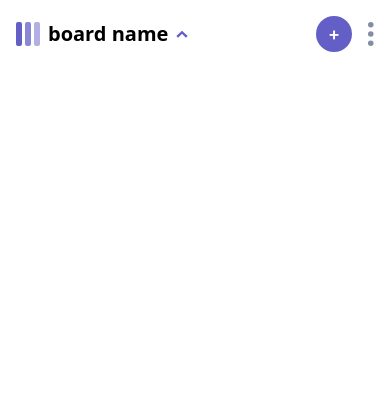
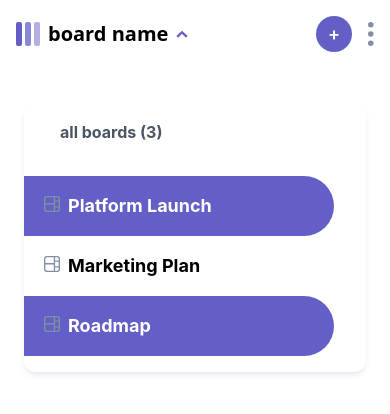
Before and after one commit to adam1508042001/task-management-project, a React (Vite) app in the folder task-management-project/: page / in a window 390 px wide. Both pictures are taken after a click on the picture 182 px from the left and 33 px from the top of the page. Shown: the top 414 px of the page. Built offline with nearby package versions, Linux system fonts and the light colour scheme.

Commit message:
affichage de boards sur drop down  done

```diff
--- a/task-management-project/src/components/Header.jsx
+++ b/task-management-project/src/components/Header.jsx
@@ -3,6 +3,7 @@
 import iconDown from "../assets/icon-chevron-down.svg";
 import iconUp from "../assets/icon-chevron-up.svg";
 import elipsis from "../assets/icon-vertical-ellipsis.svg";
+import HeaderDropdown from '../components/HeaderDropdown';
 
 function Header() {
 
@@ -61,8 +62,7 @@
 
             </header >
 
-
-
+            {openDropdown && <HeaderDropdown setOpenDropdown={setOpenDropdown}/>}
 
 
 
--- /dev/null
+++ b/task-management-project/src/components/HeaderDropdown.jsx
@@ -0,0 +1,70 @@
+
+import React from 'react'
+import { useDispatch, useSelector } from "react-redux";
+import boardIcon from "../assets/icon-board.svg";
+
+
+
+function HeaderDropdown({setOpenDropdown}) {
+
+const boards = useSelector((state) => state.boards)
+console.log('boards = ' , boards);
+
+
+
+  return (
+
+    <div   className=" py-10 px-6 absolute  left-0 right-0 bottom-[-100vh] top-16 dropdown ">
+
+        {/* Drop down module  */}
+        <div
+        className=" bg-white dark:bg-[#2b2c37] shadow-md shadow-[#364e7e1a]  w-full   py-4 rounded-xl"
+        onClick={(e) => {
+            if (e.target !== e.currentTarget) {
+                return
+
+            }
+            setOpenDropdown(false)
+         }}
+        >
+             <h3
+            className=" dark:text-gray-300 text-gray-600 font-bold mx-9 mb-8  "
+            >
+                all boards ({boards?.length})
+            </h3>
+
+
+
+            <div className=" dropdown-board  ">
+            {boards.map((board, index) => (
+            <div
+              className={` flex items-baseline space-x-2 px-5 py-4  ${
+                board.isActive &&
+                " bg-[#635fc7] rounded-r-full text-white mr-8 "
+              } `}
+              key={index}
+              onClick={() => {
+                dispatch(boardsSlice.actions.setBoardActive({ index }));
+              }}
+            >
+              <img src={boardIcon} className="  filter-white  h-4 " />{" "}
+              <p className=" text-lg font-bold  ">{board.name}</p>
+            </div>
+          ))}
+
+
+
+
+            </div>
+
+        </div>
+    </div>
+
+
+  )
+
+
+
+}
+
+export default HeaderDropdown
--- a/task-management-project/src/data/data.json
+++ b/task-management-project/src/data/data.json
@@ -2,7 +2,7 @@
   "boards": [
     {
       "name": "Platform Launch",
-      "isActive" : false,
+      "isActive" : true,
       "columns": [
         {
           "name": "Todo",
@@ -378,7 +378,7 @@
     },
     {
       "name": "Roadmap",
-      "isActive" : false,
+      "isActive" : true,
       "columns": [
         {
           "name": "Now",
```
Also changed, not shown: task-management-project/src/assets/icon-board.svg (added).
